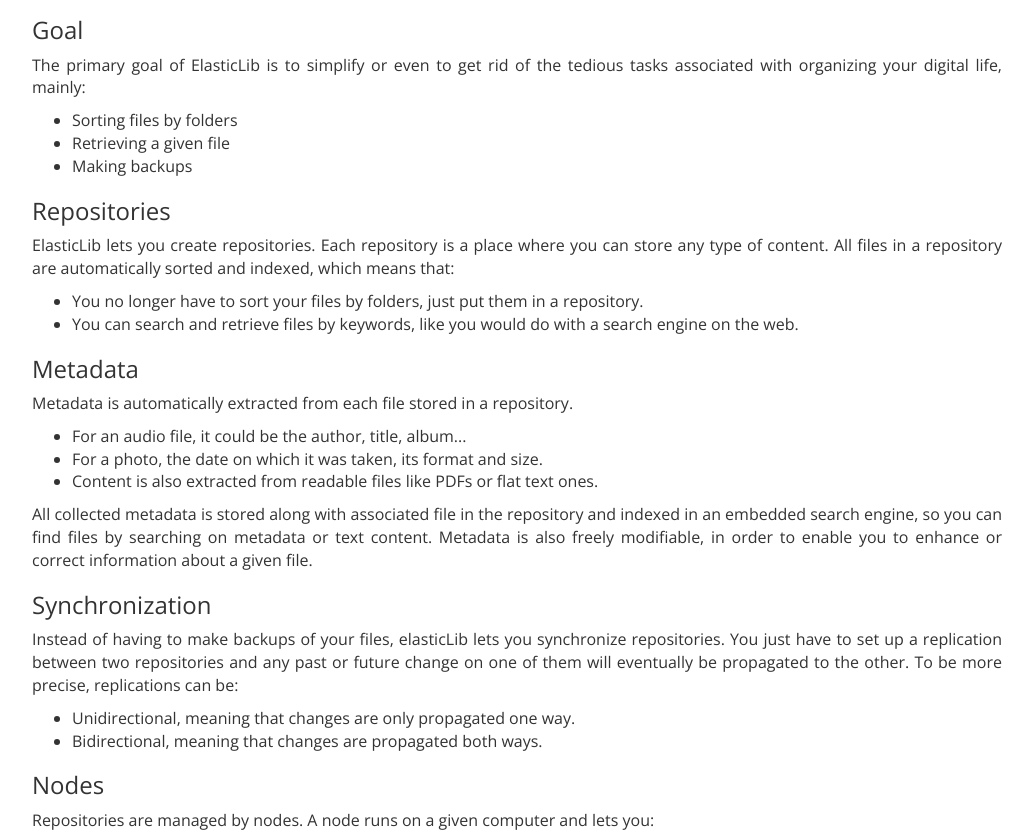
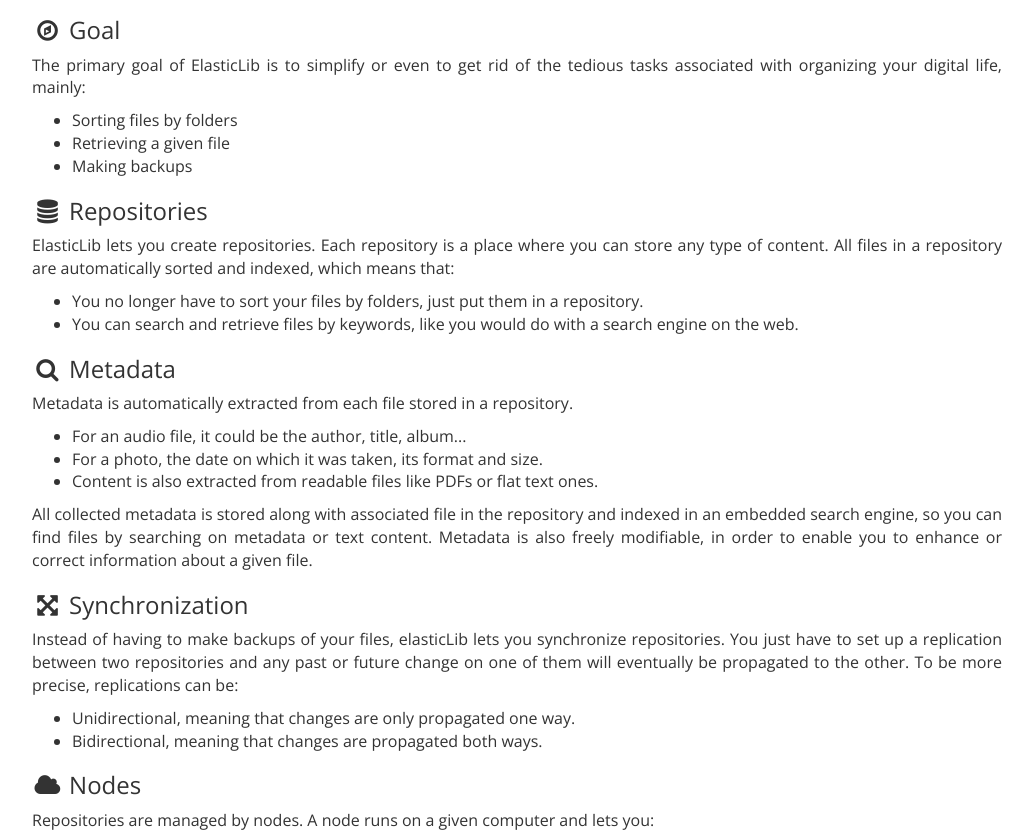
Before and after one commit to elasticlib/elasticlib.github.io, a plain HTML site: page index.html in a window 1280 px wide. Shown: the part 453-1292 px from the top of the page, without its empty margins (123-1156 px from the left). Drawn offline with nearby package versions, Linux system fonts and the light colour scheme.

Commit message:
Add icons to the overview headings

```diff
--- a/index.html
+++ b/index.html
@@ -70,7 +70,10 @@
 
             <hr class="mt-none">
 
-            <h3>Goal</h3>
+            <h3>
+                <i class="fa fa-fw fa-compass"></i>
+                Goal
+            </h3>
             <p>
                 The primary goal of ElasticLib is to simplify or even to get rid of the tedious tasks associated
                 with organizing your digital life, mainly:
@@ -82,7 +85,10 @@
                 <li>Making backups</li>
             </ul>
 
-            <h3>Repositories</h3>
+            <h3>
+                <i class="fa fa-fw fa-database"></i>
+                Repositories
+            </h3>
             <p>
                 ElasticLib lets you create repositories. Each repository is a place where you can store any type of
                 content. All files in a repository are automatically sorted and indexed, which means that:
@@ -97,7 +103,10 @@
                 </li>
             </ul>
 
-            <h3>Metadata</h3>
+            <h3>
+                <i class="fa fa-fw fa-search"></i>
+                Metadata
+            </h3>
             <p>
                 Metadata is automatically extracted from each file stored in a repository.
             </p>
@@ -121,7 +130,10 @@
                 file.
             </p>
 
-            <h3>Synchronization</h3>
+            <h3>
+                <i class="fa fa-fw fa-arrows-alt"></i>
+                Synchronization
+            </h3>
             <p>
                 Instead of having to make backups of your files, elasticLib lets you synchronize repositories.
                 You just have to set up a replication between two repositories and any past or future change on one
@@ -133,7 +145,10 @@
                 <li>Bidirectional, meaning that changes are propagated both ways.</li>
             </ul>
 
-            <h3>Nodes</h3>
+            <h3>
+                <i class="fa fa-fw fa-cloud"></i>
+                Nodes
+            </h3>
             <p>
                 Repositories are managed by nodes. A node runs on a given computer and lets you:
             </p>
```
